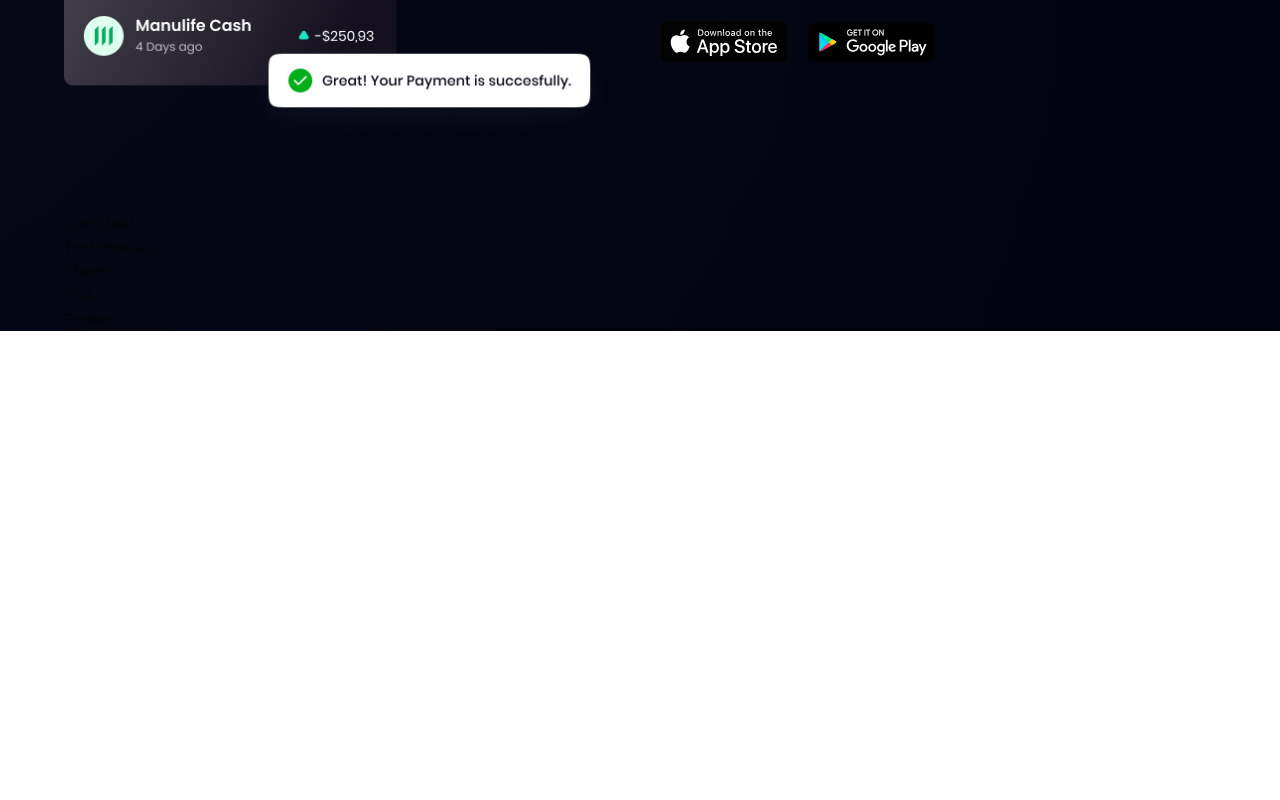
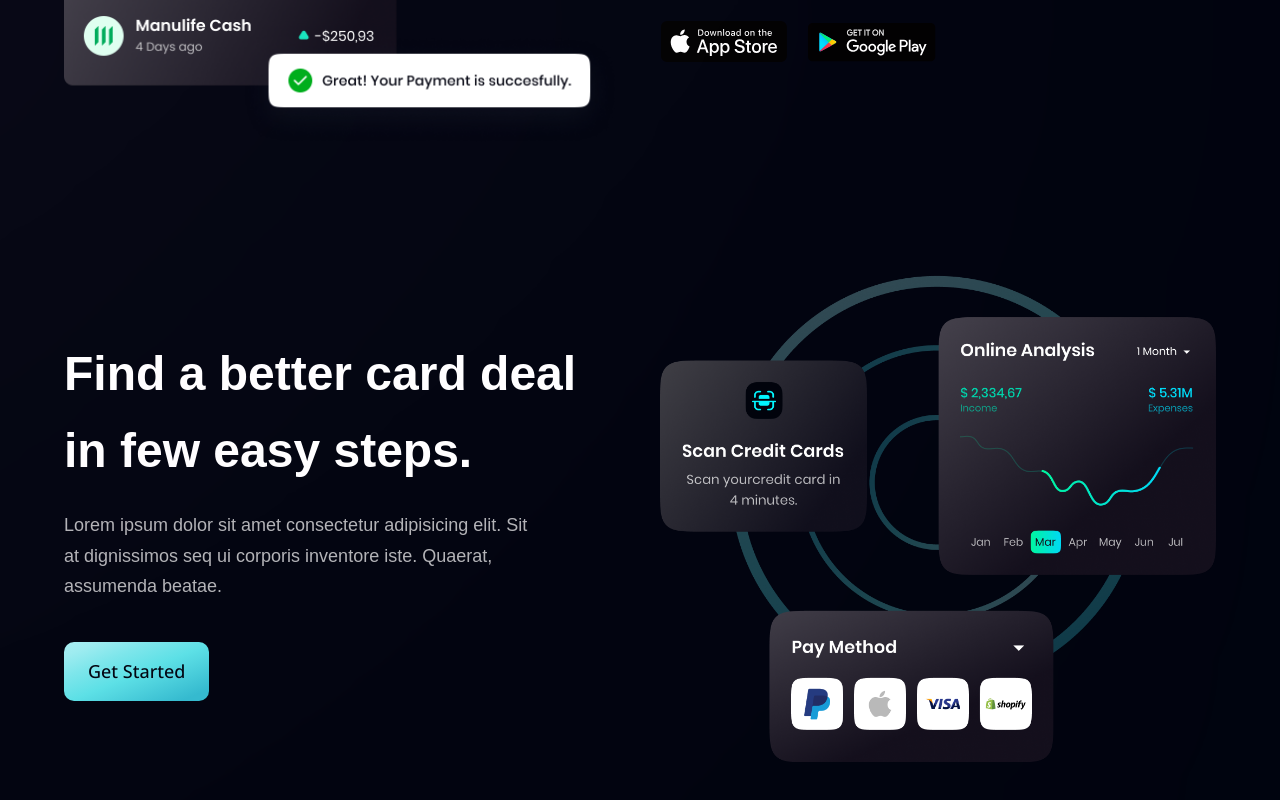
Before and after one commit to devzons/modern-vite, a React (Vite) app: page / in a window 1280 px wide. Shown: the part 1940-2740 px from the top of the page. Before the commit the page ends 2271 px from the top, so only its background shows below. Built offline with nearby package versions, Linux system fonts and the light colour scheme.

Commit message:
Completed project

```diff
--- a/src/components/Button.jsx
+++ b/src/components/Button.jsx
@@ -1,6 +1,6 @@
 const Button = ({ styles }) => {
   return (
-    <button type='button' className={`py-4 px-6 bg-blue-gradient font-medium text-[18px] text-primary outline-none ${styles}`}>
+    <button type='button' className={`py-4 px-6 bg-blue-gradient font-medium text-[18px] text-primary outline-none ${styles} rounded-[10px]`}>
       Get Started
     </button>
   )
--- a/src/components/CTA.jsx
+++ b/src/components/CTA.jsx
@@ -1,8 +1,17 @@
+import styles from '../style'
+import Button from './Button'
+
 const CTA = () => {
   return (
-    <div>
-      <h2>CTA</h2>
-    </div>
+    <section className={`${styles.flexCenter} ${styles.marginY} ${styles.padding} sm:flex-row flex-col bg-black-gradient-2 rounded-[20px] box-shadow`}>
+      <div className='flex-1 flex flex-col'>
+        <h2 className={styles.heading2}>Let's try our service now!</h2>
+        <p className={`${styles.paragraph} max-w-[470px] mt-5`}>Everything you need to accept card payments and grow your business anywhere on the planet.</p>
+      </div>
+      <div className={`${styles.flexCenter} sm:ml-10 ml-0 ms:mt-0 mt-10`}>
+        <Button />
+      </div>
+    </section>
   )
 }
 
--- a/src/components/CardDeal.jsx
+++ b/src/components/CardDeal.jsx
@@ -1,8 +1,23 @@
+import { card } from '../assets'
+import styles, { layout } from '../style'
+import Button from './Button'
+
 const CardDeal = () => {
   return (
-    <div>
-      <h2>CardDeal</h2>
-    </div>
+    <section className={layout.section}>
+      <div className={layout.sectionInfo}>
+        <h2 className={styles.heading2}>
+          Find a better card deal
+          <br className='sm:block hidden' />
+          in few easy steps.
+        </h2>
+        <p className={`${styles.paragraph} max-w-[470px] mt-5`}>Lorem ipsum dolor sit amet consectetur adipisicing elit. Sit at dignissimos seq ui corporis inventore iste. Quaerat, assumenda beatae.</p>
+        <Button styles='mt-10' />
+      </div>
+      <div className={layout.sectionImg}>
+        <img src={card} alt='card' className='w-[100%] h-[100%]' />
+      </div>
+    </section>
   )
 }
 
--- a/src/components/Clients.jsx
+++ b/src/components/Clients.jsx
@@ -1,8 +1,17 @@
+import { clients } from '../constants'
+import styles from '../style'
+
 const Clients = () => {
   return (
-    <div>
-      <h2>Clients</h2>
-    </div>
+    <section className={`${styles.flexCenter} my-4`}>
+      <div className={`${styles.flexCenter} flex-wrap w-full`}>
+        {clients.map((client) => (
+          <div key={client.id} className={`flex-1 ${styles.flexCenter} sm:min-w-[192px] min-w-[120px]`}>
+            <img src={client.logo} alt='client' className='sm:w-[192px] w-[100px] object-contain' />
+          </div>
+        ))}
+      </div>
+    </section>
   )
 }
 
--- a/src/components/FeedbackCard.jsx
+++ b/src/components/FeedbackCard.jsx
@@ -1,7 +1,17 @@
-const FeedbackCard = () => {
+import { quotes } from '../assets'
+
+const FeedbackCard = ({ content, name, title, img }) => {
   return (
-    <div>
-      <h2>FeedbackCard</h2>
+    <div className='flex justify-between flex-col px-10 py-12 rounded-[20px] max-w-[370px] md:mr-10 sm:mr-5 mr-0 my-5 feedback-card'>
+      <img src={quotes} alt='double quotes' className='w-[42px] h-[27px] object-contain' />
+      <p className='font-normal text-[18px] leading-[32px] text-white my-10'>{content}</p>
+      <div className='flex flex-row'>
+        <img src={img} alt='image' className='w-[48px] h-[48px] rounded-full' />
+        <div className='flex flex-col ml-4'>
+          <h4 className='font-semibold text-[20px] leading-[32px] text-white'>{name}</h4>
+          <p className='font-normal text-[16px] leading-[24px] text-dimWhite'>{title}</p>
+        </div>
+      </div>
     </div>
   )
 }
--- a/src/components/Footer.jsx
+++ b/src/components/Footer.jsx
@@ -1,8 +1,45 @@
+import styles from '../style'
+import { logo } from '../assets'
+import { footerLinks, socialMedia } from '../constants'
+
 const Footer = () => {
   return (
-    <div>
-      <h2>Footer</h2>
-    </div>
+    <section className={`${styles.flexCenter} ${styles.paddingY} flex-col`}>
+      <div className={`${styles.flexStart} md:flex-row flex-col mb-8 w-full`}>
+        <div className='flex-1 flex flex-col justify-start mr-10'>
+          <div className='flex items-center'>
+            <img src={logo} alt='site logo' className='w-[72px] h-[72px] object-contain' />
+            <span className='text-white text-[32px] ml-1'>
+              Dev<span className='text-gradient'>Bank</span>
+            </span>
+          </div>
+          <p className={`${styles.paragraph} mt-4 max-w-[310px]`}>A new way to make the payments easy, reliable and secure.</p>
+        </div>
+        <div className='flex-[1.5] w-full flex flex-row justify-between flex-wrap md:mt-0 mt-10'>
+          {footerLinks.map((footerLink) => (
+            <div key={footerLink.key} className='flex flex-col ss:my-0 my-4 min-w-150px]'>
+              <h4 className='font-medium text-[18px] leading-[27px] text-white'>{footerLink.title}</h4>
+              <ul className='list-none mt-4'>
+                {footerLink.links.map((link, index) => (
+                  <li key={link.name} className={`font-normal text-[16px] leading-[24px] text-dimWhite hover:text-secondary cursor-pointer ${index !== footerLink.links.length - 1 ? 'mb-4' : 'mb-0'}`}>
+                    {link.name}
+                  </li>
+                ))}
+              </ul>
+            </div>
+          ))}
+        </div>
+      </div>
+
+      <div className='w-full flex justify-between items-center md:flex-row flex-col pt-6 border-t-[1px] border-t-[#3f3e45'>
+        <p className='font-normal text-center text-[18px] leading-[27px] text-white'>2023 DevBank. All Rights Reserved.</p>
+        <div className='flex flex-row md:mt-0 mt-6'>
+          {socialMedia.map((social, index) => (
+            <img key={social.id} src={social.icon} alt={social.id} className={`w-[21px] h-[21px] object-contain cursor-pointer ${index !== socialMedia.length - 1 ? 'mr-6' : 'mb-0'}`} />
+          ))}
+        </div>
+      </div>
+    </section>
   )
 }
 
--- a/src/components/Navbar.jsx
+++ b/src/components/Navbar.jsx
@@ -10,7 +10,9 @@
     <nav className='w-full flex py-6 justify-between items-center navbar'>
       <div className='flex items-center'>
         <img src={logo} alt='devbank' className='w-[50px] h-auto' />
-        <span className='text-white ml-1'>DevBank</span>
+        <span className='text-white ml-1'>
+          Dev<span className='text-gradient'>Bank</span>
+        </span>
       </div>
       <ul className='list-none sm:flex hidden justify-end items-center flex-1'>
         {navLinks.map((nav, index) => (
--- a/src/components/Testimonials.jsx
+++ b/src/components/Testimonials.jsx
@@ -1,8 +1,27 @@
+import { feedback } from '../constants'
+import styles from '../style'
+import FeedbackCard from './FeedbackCard'
+
 const Testimonials = () => {
   return (
-    <div>
-      <h2>Testimonials</h2>
-    </div>
+    <section id='client' className={`${styles.paddingY} ${styles.flexCenter} flex-col relative`}>
+      <div className='absolute z-[0] w-[60%] h-[60%] -right-[50%] rounded-full blue__gradient' />
+
+      <div className='w-full flex justify-between items-center md:flex-row flex-col sm:mb-16 mb-6 relative z-[1]'>
+        <h2 className={styles.heading2}>
+          What people are <br className='sm:block hidden' />
+          saying about us
+        </h2>
+        <div className='w-full md:mt-0 mt-6'>
+          <p className={`${styles.paragraph} text-left max-w-[450px]`}>Everything you need to accept card payments and grow your business anywhere on the planet.</p>
+        </div>
+      </div>
+      <div className='flex flex-wrap sm:justify-start justify-center w-full feedback-container relative z-[1]'>
+        {feedback.map((card) => (
+          <FeedbackCard key={card.id} {...card} />
+        ))}
+      </div>
+    </section>
   )
 }
 
```
